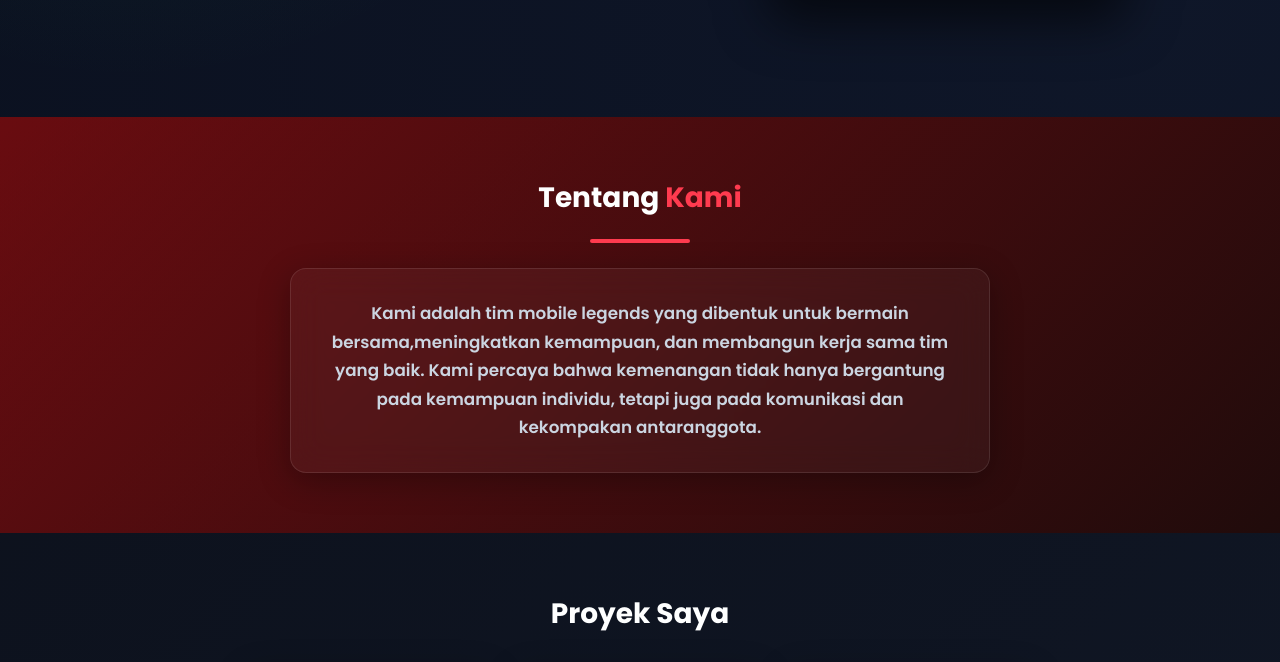
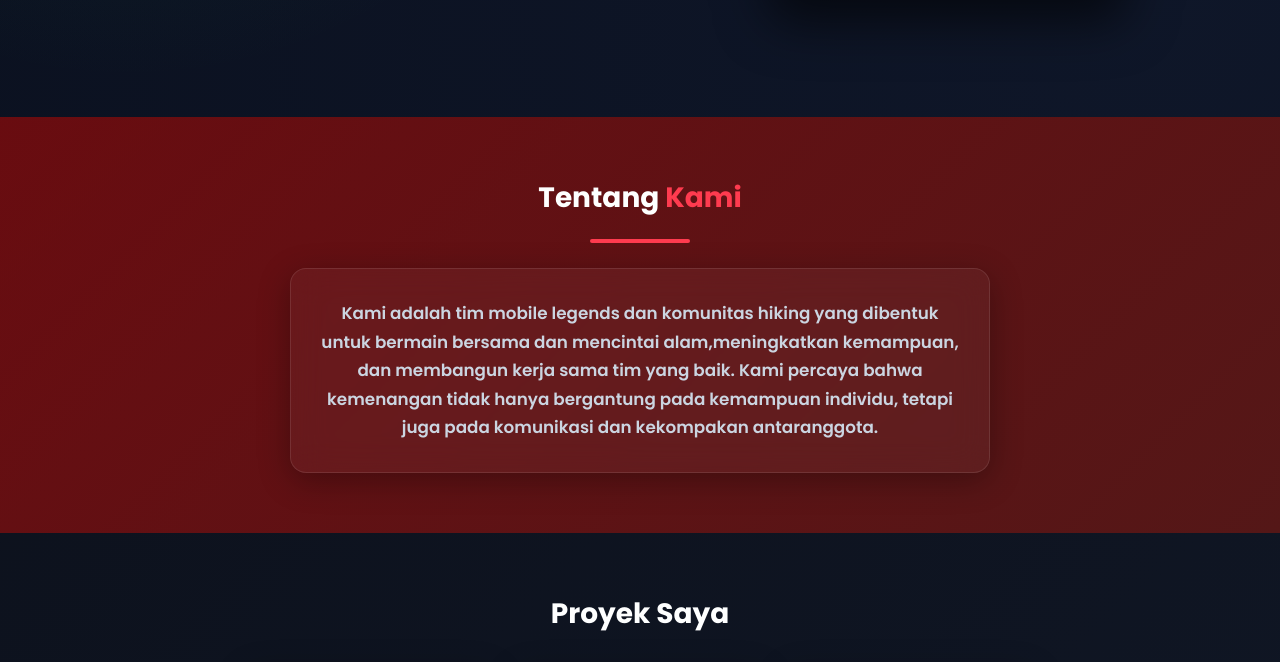
Before and after one commit to Nflznwj4/BELAJAR, a plain HTML site: page index.html in a window 1280 px wide. Shown: the part 634-1296 px from the top of the page. Drawn offline with Linux system fonts and the light colour scheme.

Commit message:
tentangbaru

```diff
--- a/css/style.css
+++ b/css/style.css
@@ -500,5 +500,5 @@
     color: #ff3b4f !important;
 }
 #tentang {
-    background: linear-gradient(135deg, #a00909a0, #200b0b);
+    background: linear-gradient(135deg, #a00909a0, #541717);
 }
--- a/index.html
+++ b/index.html
@@ -76,7 +76,7 @@
         <h2>Tentang <span
             class="highlight">Kami</span></h2>
         <div class="tentang-container">
-            <p>Kami adalah tim mobile legends yang dibentuk untuk bermain bersama,meningkatkan kemampuan, dan membangun kerja sama tim yang baik. Kami percaya bahwa kemenangan tidak hanya bergantung pada kemampuan individu, tetapi juga pada komunikasi dan kekompakan antaranggota.
+            <p>Kami adalah tim mobile legends dan komunitas hiking yang dibentuk untuk bermain bersama dan mencintai alam,meningkatkan kemampuan, dan membangun kerja sama tim yang baik. Kami percaya bahwa kemenangan tidak hanya bergantung pada kemampuan individu, tetapi juga pada komunikasi dan kekompakan antaranggota.
             </p>
         </div>
     </section>
```
